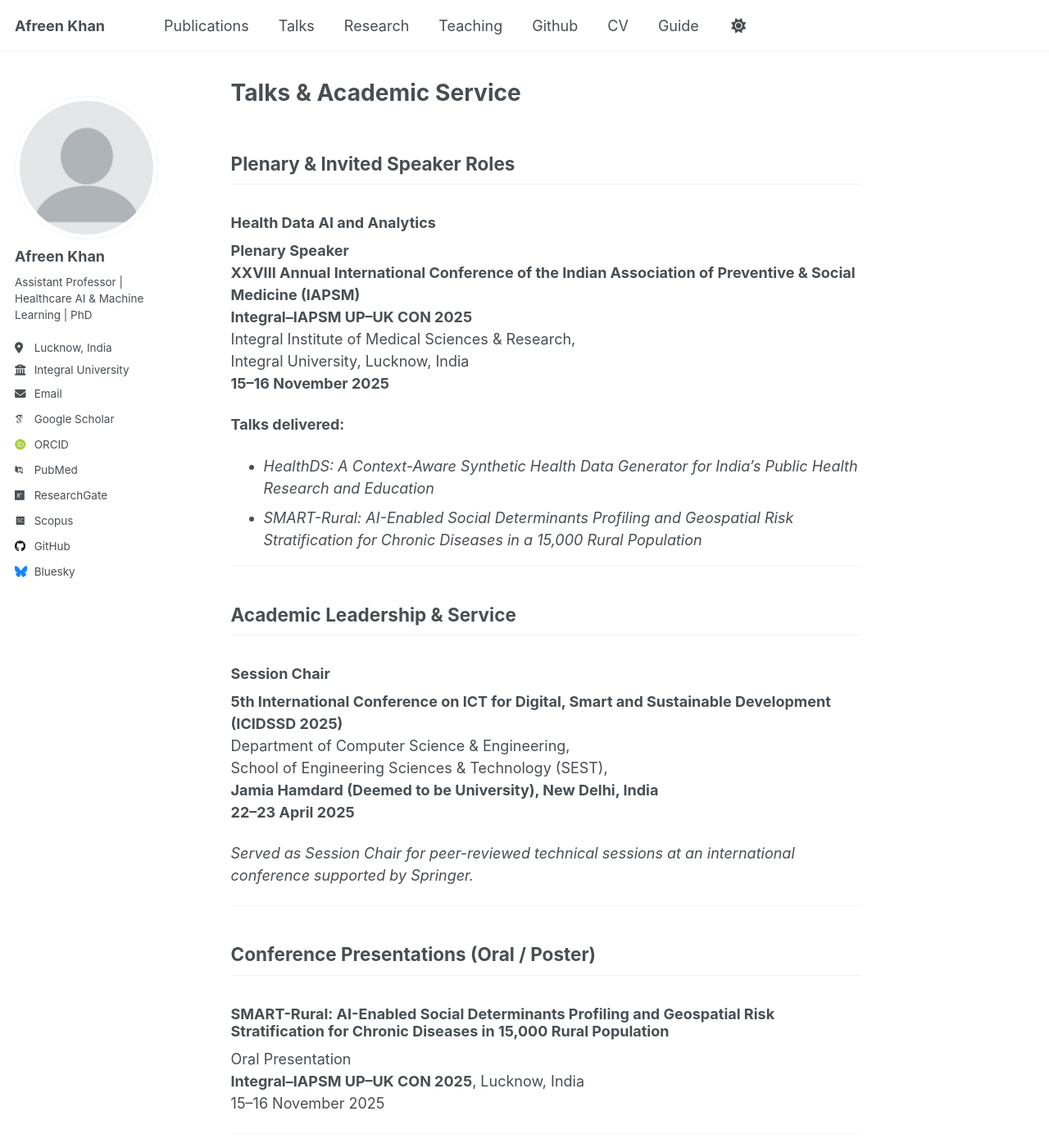
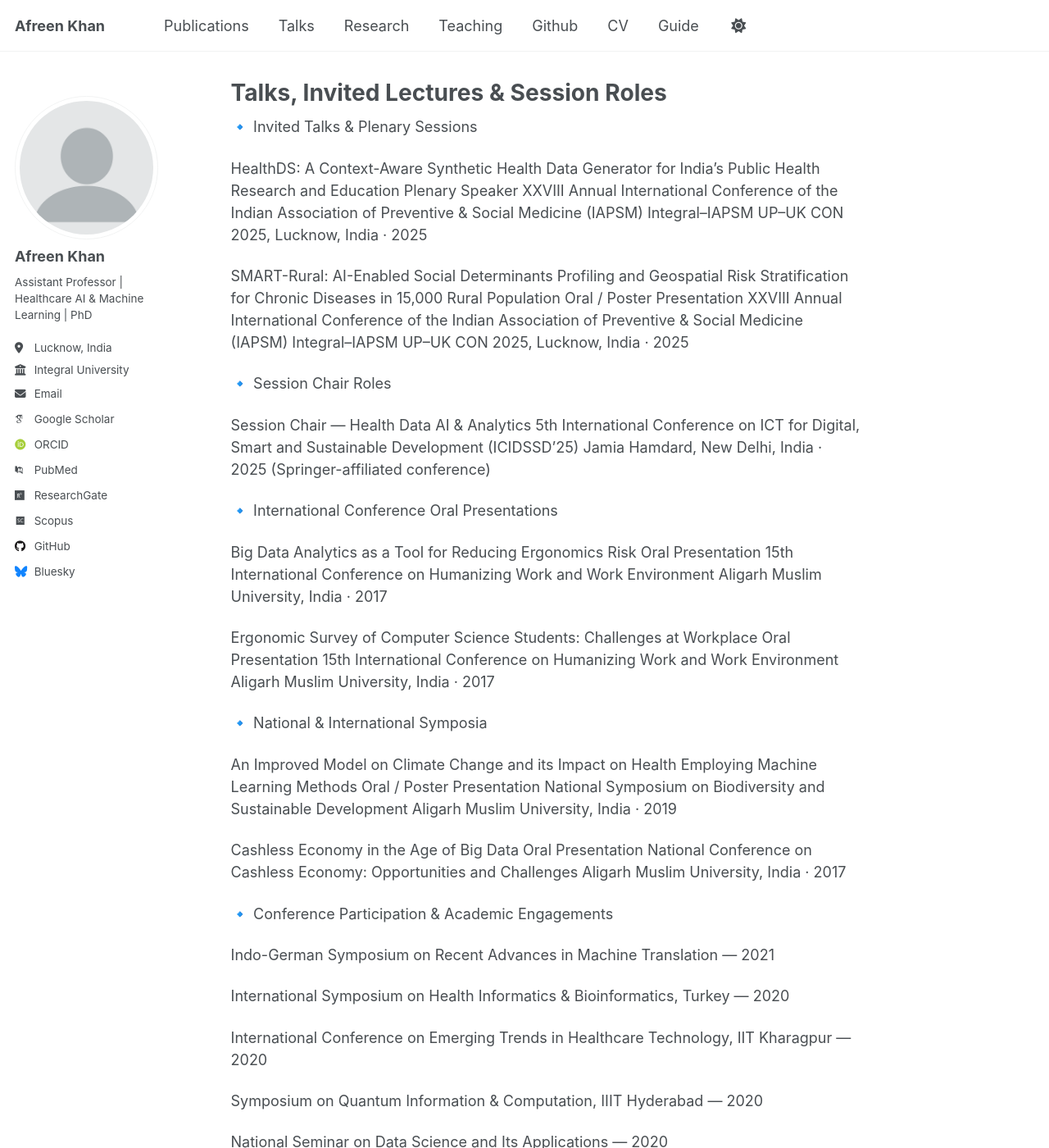
Before and after one commit to afreen-kh/afreen-kh.github.io, a Jekyll site: the page built from _pages/talks.md, in a window 1280 px wide and 1400 px high. Shown: the whole window at 82% size. Built offline with Jekyll 4.4.1, drawn with Linux system fonts in a browser that asks for light colours; some web fonts are replaced; a script that is not in the unit is left out; some of the changed text lies outside the part shown.

Commit message:
Update talks.md

```diff
--- a/_pages/talks.md
+++ b/_pages/talks.md
@@ -1,88 +1,64 @@
 ---
 layout: single
-title: "Talks & Academic Service"
+title: "Talks, Invited Lectures & Session Roles"
 permalink: /talks/
 author_profile: true
 ---
 
-## Plenary & Invited Speaker Roles
 
-### **Health Data AI and Analytics**
-**Plenary Speaker**
-**XXVIII Annual International Conference of the Indian Association of Preventive & Social Medicine (IAPSM)**
-**Integral–IAPSM UP–UK CON 2025**
-Integral Institute of Medical Sciences & Research,
-Integral University, Lucknow, India
-**15–16 November 2025**
+🔹 Invited Talks & Plenary Sessions
 
-**Talks delivered:**
-- *HealthDS: A Context-Aware Synthetic Health Data Generator for India's Public Health Research and Education*
-- *SMART-Rural: AI-Enabled Social Determinants Profiling and Geospatial Risk Stratification for Chronic Diseases in a 15,000 Rural Population*
+HealthDS: A Context-Aware Synthetic Health Data Generator for India’s Public Health Research and Education
+Plenary Speaker
+XXVIII Annual International Conference of the Indian Association of Preventive & Social Medicine (IAPSM)
+Integral–IAPSM UP–UK CON 2025, Lucknow, India · 2025
 
----
+SMART-Rural: AI-Enabled Social Determinants Profiling and Geospatial Risk Stratification for Chronic Diseases in 15,000 Rural Population
+Oral / Poster Presentation
+XXVIII Annual International Conference of the Indian Association of Preventive & Social Medicine (IAPSM)
+Integral–IAPSM UP–UK CON 2025, Lucknow, India · 2025
 
-## Academic Leadership & Service
+🔹 Session Chair Roles
 
-### **Session Chair**
-**5th International Conference on ICT for Digital, Smart and Sustainable Development (ICIDSSD 2025)**
-Department of Computer Science & Engineering,
-School of Engineering Sciences & Technology (SEST),
-**Jamia Hamdard (Deemed to be University), New Delhi, India**
-**22–23 April 2025**
+Session Chair — Health Data AI & Analytics
+5th International Conference on ICT for Digital, Smart and Sustainable Development (ICIDSSD’25)
+Jamia Hamdard, New Delhi, India · 2025
+(Springer-affiliated conference)
 
-*Served as Session Chair for peer-reviewed technical sessions at an international conference supported by Springer.*
+🔹 International Conference Oral Presentations
 
----
+Big Data Analytics as a Tool for Reducing Ergonomics Risk
+Oral Presentation
+15th International Conference on Humanizing Work and Work Environment
+Aligarh Muslim University, India · 2017
 
-## Conference Presentations (Oral / Poster)
+Ergonomic Survey of Computer Science Students: Challenges at Workplace
+Oral Presentation
+15th International Conference on Humanizing Work and Work Environment
+Aligarh Muslim University, India · 2017
 
-### **SMART-Rural: AI-Enabled Social Determinants Profiling and Geospatial Risk Stratification for Chronic Diseases in 15,000 Rural Population**
+🔹 National & International Symposia
+
+An Improved Model on Climate Change and its Impact on Health Employing Machine Learning Methods
+Oral / Poster Presentation
+National Symposium on Biodiversity and Sustainable Development
+Aligarh Muslim University, India · 2019
+
+Cashless Economy in the Age of Big Data
 Oral Presentation
-**Integral–IAPSM UP–UK CON 2025**, Lucknow, India
-15–16 November 2025
+National Conference on Cashless Economy: Opportunities and Challenges
+Aligarh Muslim University, India · 2017
 
----
+🔹 Conference Participation & Academic Engagements
 
-### **Alzheimer’s Disease and Mild Cognitive Impairment Converts in the Female Population: An Epidemiological Analysis**
-Poster Presentation
-**18th Singapore Public Health & Occupational Medicine Conference**,
-SingHealth, Singapore
-23–24 September 2024
+Indo-German Symposium on Recent Advances in Machine Translation — 2021
 
----
+International Symposium on Health Informatics & Bioinformatics, Turkey — 2020
 
-### **Big Data Analytics as a Tool for Reducing Ergonomics Risk**
-Oral Presentation
-**15th International Conference on Humanizing Work and Work Environment**
-Zakir Hussain College of Engineering & Technology,
-Aligarh Muslim University, India
-December 2017
+International Conference on Emerging Trends in Healthcare Technology, IIT Kharagpur — 2020
 
----
+Symposium on Quantum Information & Computation, IIIT Hyderabad — 2020
 
-### **Ergonomic Survey of Computer Science Students: Challenges at Workplace**
-Oral Presentation
-**15th International Conference on Humanizing Work and Work Environment**
-Zakir Hussain College of Engineering & Technology,
-Aligarh Muslim University, India
-December 2017
+National Seminar on Data Science and Its Applications — 2020
 
----
-
-### **Cashless Economy in the Age of Big Data**
-Oral Presentation
-**National Conference on Cashless Economy: Opportunities and Challenges**
-Aligarh Muslim University, India
-April 2017
-
----
-
-## Symposiums, Seminars & Academic Participation
-
-- Indo–German Symposium on Recent Advances in Machine Translation, NIT Assam, India (March 2021)
-- 13th International Symposium on Health Informatics & Bioinformatics, Turkey (October 2020)
-- International Conference on Emerging Trends in Healthcare Technology, IIT Kharagpur, India (August 2020)
-- Symposium on Quantum Information & Computation, IIIT Hyderabad, India (July 2020)
-- National Seminar on Data Science and Its Applications, Maharashtra, India (July 2020)
-- National Conference on Biomonitoring, India (June 2020)
-- International Seminar on Future Perspectives for COVID-19, IEEE, India (May 2020)
+International Seminar on Future Perspectives for COVID-19 (IEEE) — 2020
```
